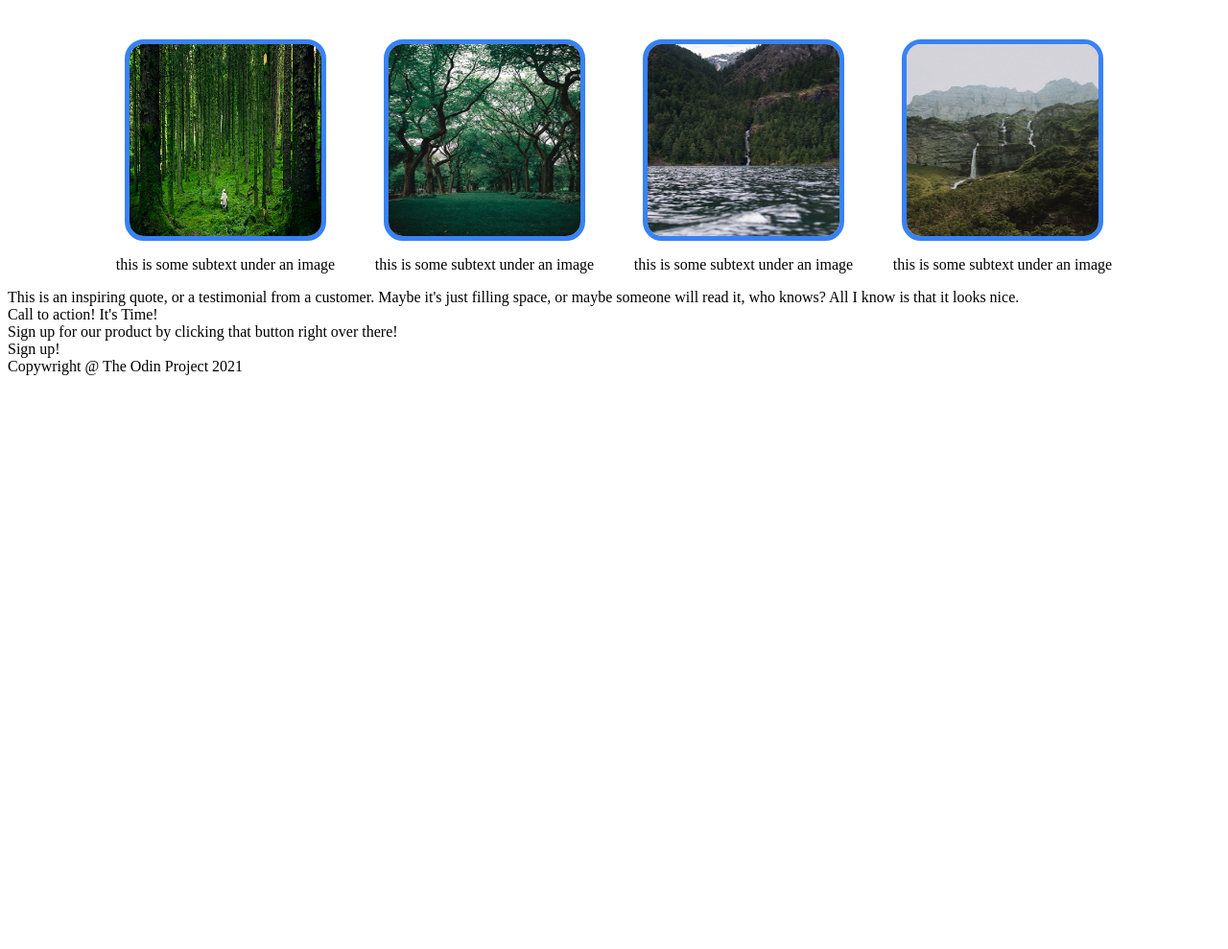
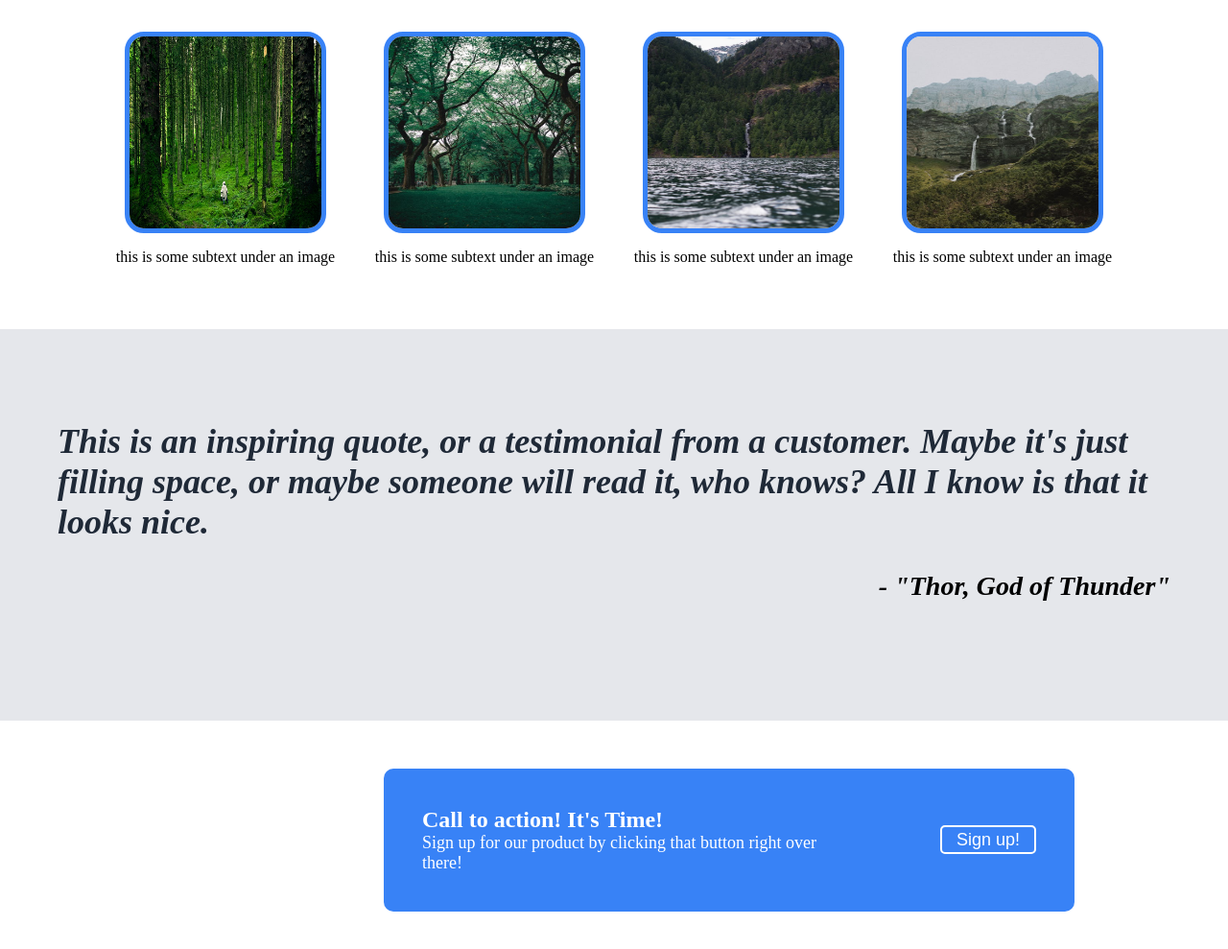
Before and after one commit to itsreisv/landing-page, a plain HTML site: page index.html in a window 1280 px wide. Shown: the part 742-1731 px from the top of the page at 96% size. Before the commit the page ends 1133 px from the top, so only its background shows below. Drawn offline with Linux system fonts and the light colour scheme.

Commit message:
finished quote and call to action

```diff
--- a/index.html
+++ b/index.html
@@ -61,27 +61,33 @@
 </div>
 
     <div class="quote">
-        <div>
+        <h3>
             This is an inspiring quote, or a testimonial from a customer.
             Maybe it's just filling space, or maybe someone will read it,
-            who knows? All I know is that it looks nice.
-        </div>
+            who knows? All I know is that it looks nice. <p class="quote2">
+                - "Thor, God of Thunder" </p>
+        </h3>
+
     </div>
 
     <div class="action">
-        <div class="action-title">
+        <div>
+        <h4>
             Call to action! It's Time!
+        </h4>
+        <p class="bottom">
+            Sign up for our product by clicking that button right over there!
+        </p>
+    </div>
+        <div>
+        <button class="button">
+            Sign up!
+        </button>
+    </div>
         </div>
-        <div class="action-text">
-            Sign up for our product by clicking that button right over there!
-        </div>
-        <div class="button">
-            Sign up!
-        </div>
-    </div>
 
     <div class="footer">
-        <div> Copywright @ The Odin Project 2021</div>
+        <p> Copywright @ The Odin Project 2021</p>
     </div>
 
 
--- a/styles.css
+++ b/styles.css
@@ -1,6 +1,8 @@
 html, body {
     font-style: roboto;
     height: 100%;
+    margin: 0px;
+    padding: 0px;
 }
 
 li {
@@ -33,6 +35,21 @@ h2 {
     font-weight: bolder;
     justify-content: center;
     align-items: center;
+}
+
+h3 {
+    font-size: 36px;
+    color:#1F2937;
+    font-style: italic;
+}
+
+h4 {
+    color: white;
+    font-size: 24px;
+    font-weight: bold;
+    margin: 0px;
+    padding: 0px;
+
 }
 
 p {
@@ -139,3 +156,55 @@ p {
     justify-content: center;
     flex: 0 0 auto;
 }
+
+.quote {
+    display: flex;
+    justify-content: center;
+    align-items: center;
+    background-color: #E5E7EB;
+    margin-top: 50px;
+    margin-bottom: 50px;
+    padding: 60px;
+}
+
+.quote2 {
+    font-size: 28px;
+    font-weight: bold;
+    color: black;
+    justify-content: end;
+    margin-top: 30px;
+    box-sizing: border-box;
+}
+
+.action {
+    display: flex;
+    background-color: #3882F6;
+    border-radius: 10px;
+    padding: 40px;
+    justify-content: center;
+    align-items: center;
+    margin-left: 400px;
+    margin-right: 400px;
+    min-width: 50%;
+}
+
+.bottom {
+    padding: 0px;
+    margin: 0px;
+    color: white;
+   flex-wrap: wrap;
+}
+
+.button {
+    display: flex;
+    background-color: #3882F6;
+    color: white;
+    border: 2px solid white;
+    border-radius: 5px;
+    margin-left: 100px;
+    width: 100px;
+    height: 30px;
+    justify-content: center;
+    align-items: center;
+    font-size: 18px;
+}
```
